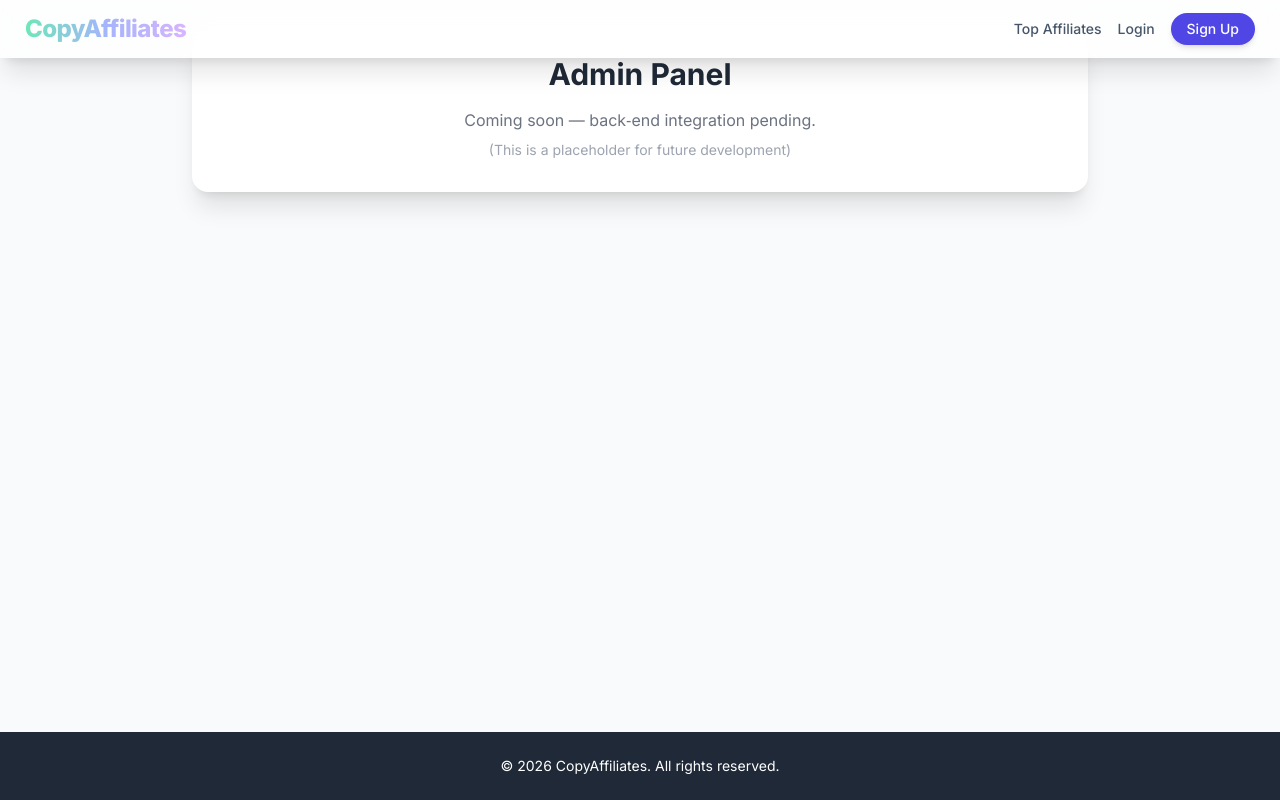
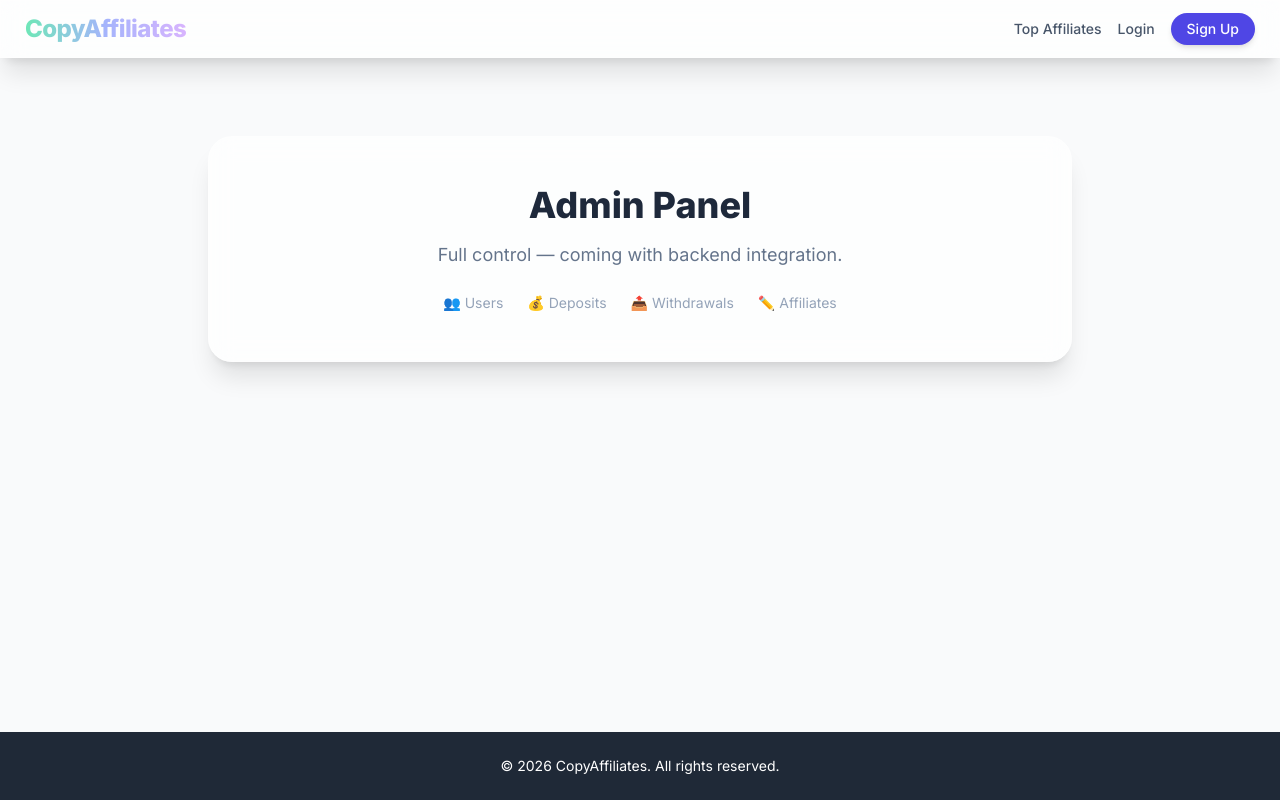
Before and after one commit to hejshjhdbdjsjh/affiliate, a React (Vite) app: page /admin in a window 1280 px wide. Built offline with nearby package versions, Linux system fonts and the light colour scheme.

Commit message:
Update Admin.jsx

```diff
--- a/src/pages/Admin.jsx
+++ b/src/pages/Admin.jsx
@@ -1,9 +1,16 @@
 export default function Admin() {
   return (
-    <div className="max-w-4xl mx-auto bg-white p-8 rounded-2xl shadow-xl text-center">
-      <h1 className="text-3xl font-bold text-gray-800">Admin Panel</h1>
-      <p className="text-gray-500 mt-4">Coming soon — back‑end integration pending.</p>
-      <p className="text-sm text-gray-400 mt-2">(This is a placeholder for future development)</p>
+    <div className="pt-28 max-w-4xl mx-auto px-4">
+      <div className="glass rounded-3xl p-12 text-center border border-white/40 shadow-2xl">
+        <h1 className="text-4xl font-extrabold text-slate-800">Admin Panel</h1>
+        <p className="text-slate-500 mt-4 text-lg">Full control — coming with backend integration.</p>
+        <div className="mt-6 flex justify-center gap-6 text-sm text-slate-400">
+          <span>👥 Users</span>
+          <span>💰 Deposits</span>
+          <span>📤 Withdrawals</span>
+          <span>✏️ Affiliates</span>
+        </div>
+      </div>
     </div>
   );
 }
```
